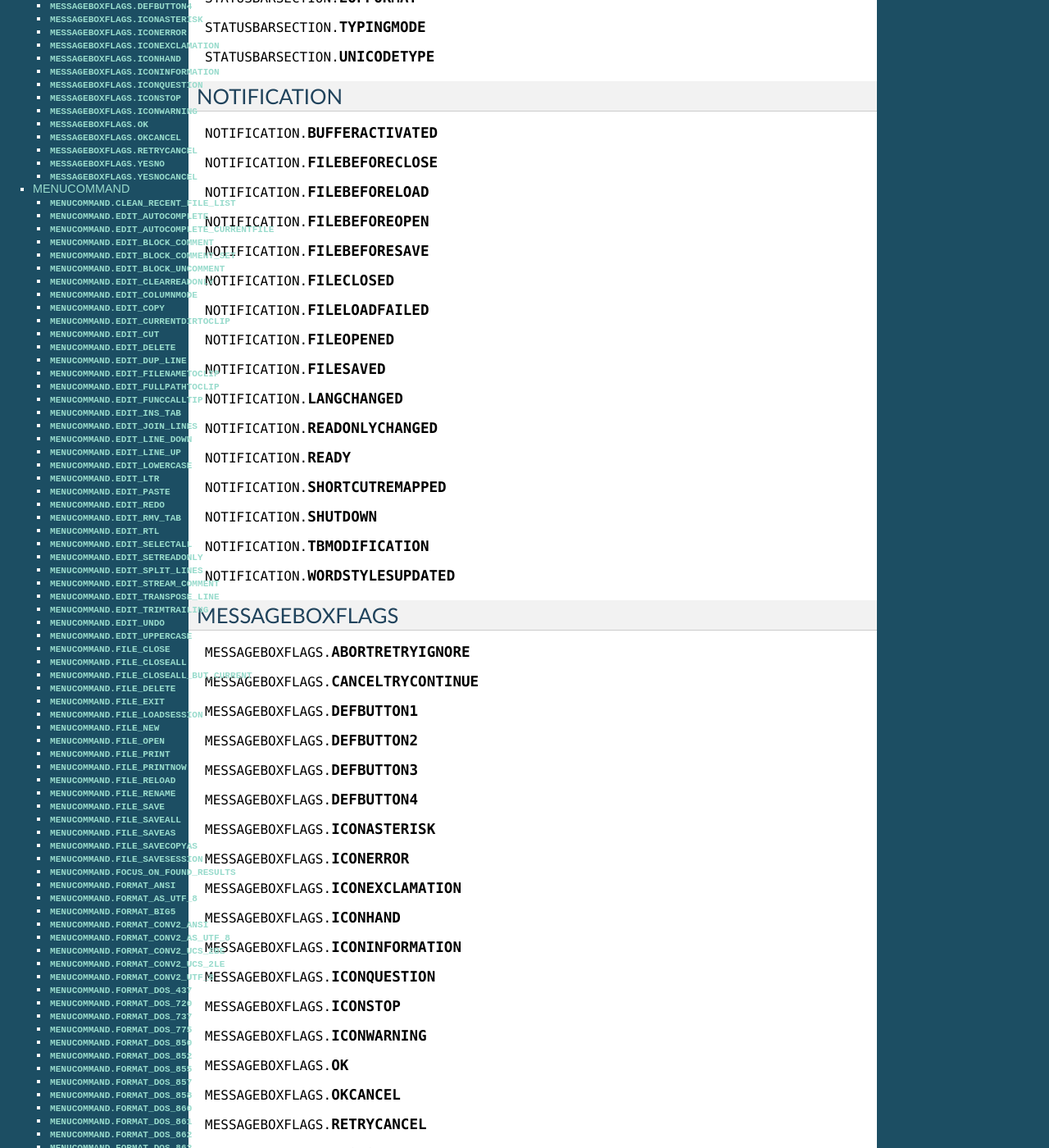
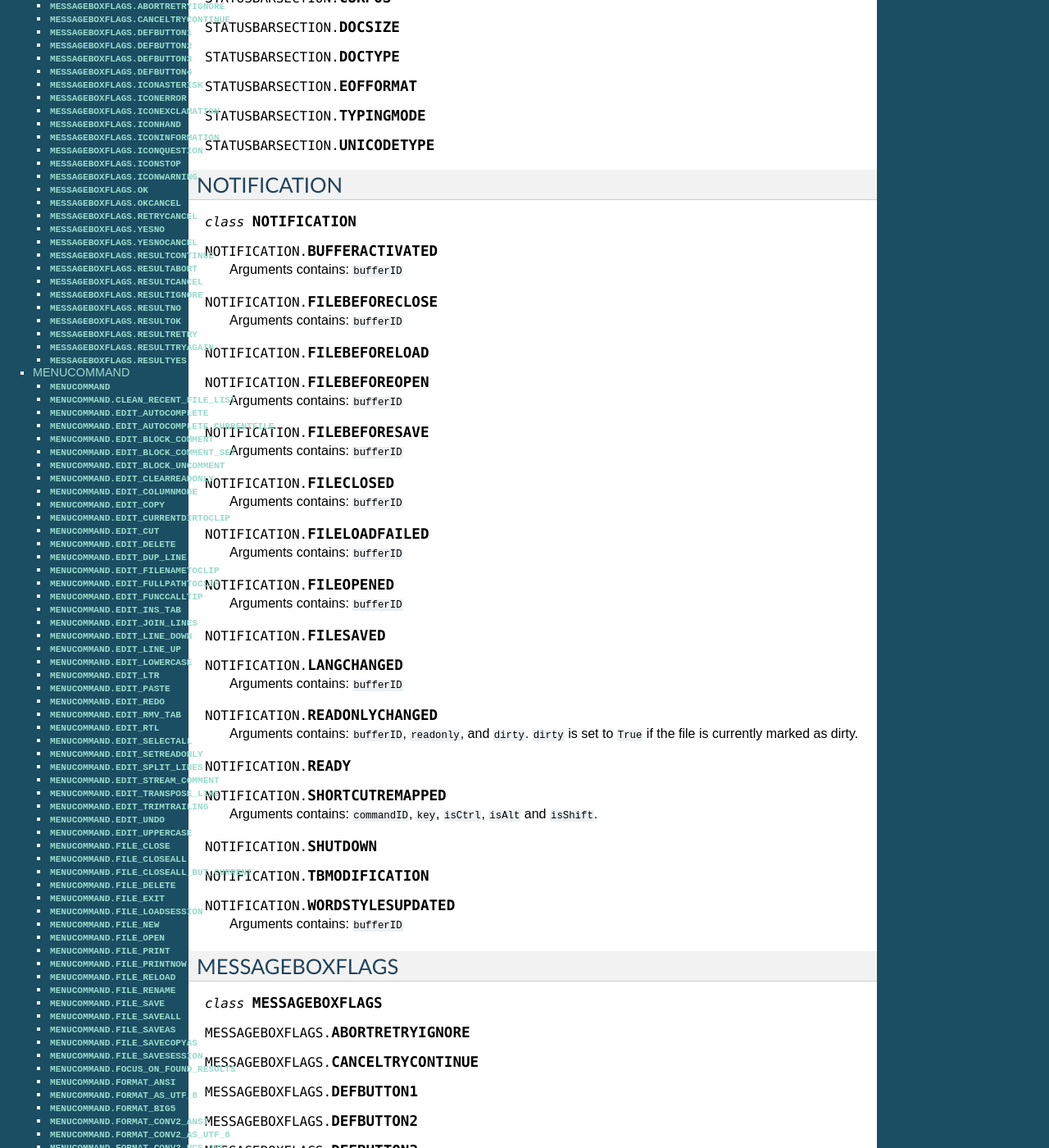
Before and after one commit to bruderstein/PythonScript, a Sphinx documentation site: the page built from docs/source/enums.rst, in a window 1280 px wide and 1400 px high, scrolled down 780 px. Shown: the whole window at 82% size. Built offline with Sphinx 7.4.7, drawn with Linux system fonts in a browser that asks for light colours; some of the changed text lies outside the part shown.

Commit message:
Final doc tidy up and bug fix before 0.7
 - gcc errors were not parsing correctly.
   It's still not perfect due to forward slash, but
   better than nothing.

```diff
--- a/docs/source/console.rst
+++ b/docs/source/console.rst
@@ -54,7 +54,7 @@ Console Object
 
 .. attribute:: Console.editor
 
-   An :ref:``Editor`` object for the console window.  This enables you to change colours, styles, even add and remove text if
+   An :ref:`Editor` object for the console window.  This enables you to change colours, styles, even add and remove text if
    you so wish, from the console window.  Note that the console window is always left in a read-only state, so in order to change
    text, you would need to first perform a ``console.editor.setReadOnly(0)``.  Any subsequent ``console.write`` or ``console.writeError``
    calls will make the console read-only again.
--- a/docs/source/enums.rst
+++ b/docs/source/enums.rst
@@ -60,52 +63,77 @@ STATUSBARSECTION
 
 
 
-.. _NOTIFICATION:
-.. class:NOTIFICATION
+
 
 NOTIFICATION
 ------------
 
+.. _NOTIFICATION:
+.. class:: NOTIFICATION
+
 .. attribute:: NOTIFICATION.BUFFERACTIVATED
 
+   Arguments contains: ``bufferID``
+
 .. attribute:: NOTIFICATION.FILEBEFORECLOSE
 
+   Arguments contains: ``bufferID``
+
 .. attribute:: NOTIFICATION.FILEBEFORELOAD
 
 .. attribute:: NOTIFICATION.FILEBEFOREOPEN
 
+   Arguments contains: ``bufferID``
+
 .. attribute:: NOTIFICATION.FILEBEFORESAVE
 
+   Arguments contains: ``bufferID``
+
 .. attribute:: NOTIFICATION.FILECLOSED
 
+   Arguments contains: ``bufferID``
+
 .. attribute:: NOTIFICATION.FILELOADFAILED
 
+   Arguments contains: ``bufferID``
+
 .. attribute:: NOTIFICATION.FILEOPENED
 
+   Arguments contains: ``bufferID``
+
 .. attribute:: NOTIFICATION.FILESAVED
 
 .. attribute:: NOTIFICATION.LANGCHANGED
 
+   Arguments contains: ``bufferID``
+
 .. attribute:: NOTIFICATION.READONLYCHANGED
 
+   Arguments contains: ``bufferID``, ``readonly``, and ``dirty``.  ``dirty`` is set to ``True`` if the file is currently marked as dirty.
+
 .. attribute:: NOTIFICATION.READY
 
 .. attribute:: NOTIFICATION.SHORTCUTREMAPPED
 
+   Arguments contains: ``commandID``, ``key``, ``isCtrl``, ``isAlt`` and ``isShift``.
+
 .. attribute:: NOTIFICATION.SHUTDOWN
 
 .. attribute:: NOTIFICATION.TBMODIFICATION
 
 .. attribute:: NOTIFICATION.WORDSTYLESUPDATED
 
-
-
-.. _MESSAGEBOXFLAGS:
-.. class:MESSAGEBOXFLAGS
+   Arguments contains: ``bufferID``
+
+
+
+
 
 MESSAGEBOXFLAGS
 ---------------
 
+.. _MESSAGEBOXFLAGS:
+.. class:: MESSAGEBOXFLAGS
 
 .. attribute:: MESSAGEBOXFLAGS.ABORTRETRYIGNORE
 
@@ -145,14 +173,31 @@ MESSAGEBOXFLAGS
 
 .. attribute:: MESSAGEBOXFLAGS.YESNOCANCEL
 
-
-
-.. _MENUCOMMAND:
-.. class:MENUCOMMAND
+.. attribute:: MESSAGEBOXFLAGS.RESULTCONTINUE
+
+.. attribute:: MESSAGEBOXFLAGS.RESULTABORT
+
+.. attribute:: MESSAGEBOXFLAGS.RESULTCANCEL
+
+.. attribute:: MESSAGEBOXFLAGS.RESULTIGNORE
+
+.. attribute:: MESSAGEBOXFLAGS.RESULTNO
+
+.. attribute:: MESSAGEBOXFLAGS.RESULTOK
+
+.. attribute:: MESSAGEBOXFLAGS.RESULTRETRY
+
+.. attribute:: MESSAGEBOXFLAGS.RESULTTRYAGAIN
+
+.. attribute:: MESSAGEBOXFLAGS.RESULTYES
+
 
 MENUCOMMAND
 -----------
 
+.. _MENUCOMMAND:
+.. class:: MENUCOMMAND
+
 .. attribute:: MENUCOMMAND.CLEAN_RECENT_FILE_LIST
 
 .. attribute:: MENUCOMMAND.EDIT_AUTOCOMPLETE
@@ -1526,13 +1571,13 @@ SELECTIONMODE
 .. attribute:: SELECTIONMODE.LINES
 
 .. attribute:: SELECTIONMODE.THIN
-
-.. _FONTQUALITY:
-.. class:FONTQUALITY
 
 FONTQUALITY
 -----------
 
+.. _FONTQUALITY:
+.. class:: FONTQUALITY
+
 .. attribute:: FONTQUALITY.QUALITY_MASK
 
 .. attribute:: FONTQUALITY.QUALITY_DEFAULT
--- a/docs/source/notepad.rst
+++ b/docs/source/notepad.rst
@@ -158,6 +158,7 @@ Notepad++ Object
 
 
 .. method:: Notepad.getLangType([bufferID]) -> LANGTYPE
+
    Gets the language type of the given *bufferID*.
    If no bufferID is given, then the language of the currently active buffer is returned.
 
--- a/docs/source/scintilla.rst
+++ b/docs/source/scintilla.rst
@@ -3728,7 +3729,7 @@ Helper Methods
 
    However, to join lines together, and put a pipe character (|) in between each one::
 
-        editor.pyreplace("\r$\n", "|", 0, Editor.INCLUDELINEENDINGS)
+        editor.pyreplace(r"\r$\n", "|", 0, Editor.INCLUDELINEENDINGS)
 
    Would result in::
 
```
Also changed, not shown: other parts of docs/source/enums.rst (+102 -99 lines), other parts of docs/source/scintilla.rst (+1 -0 lines), 3 other files.
